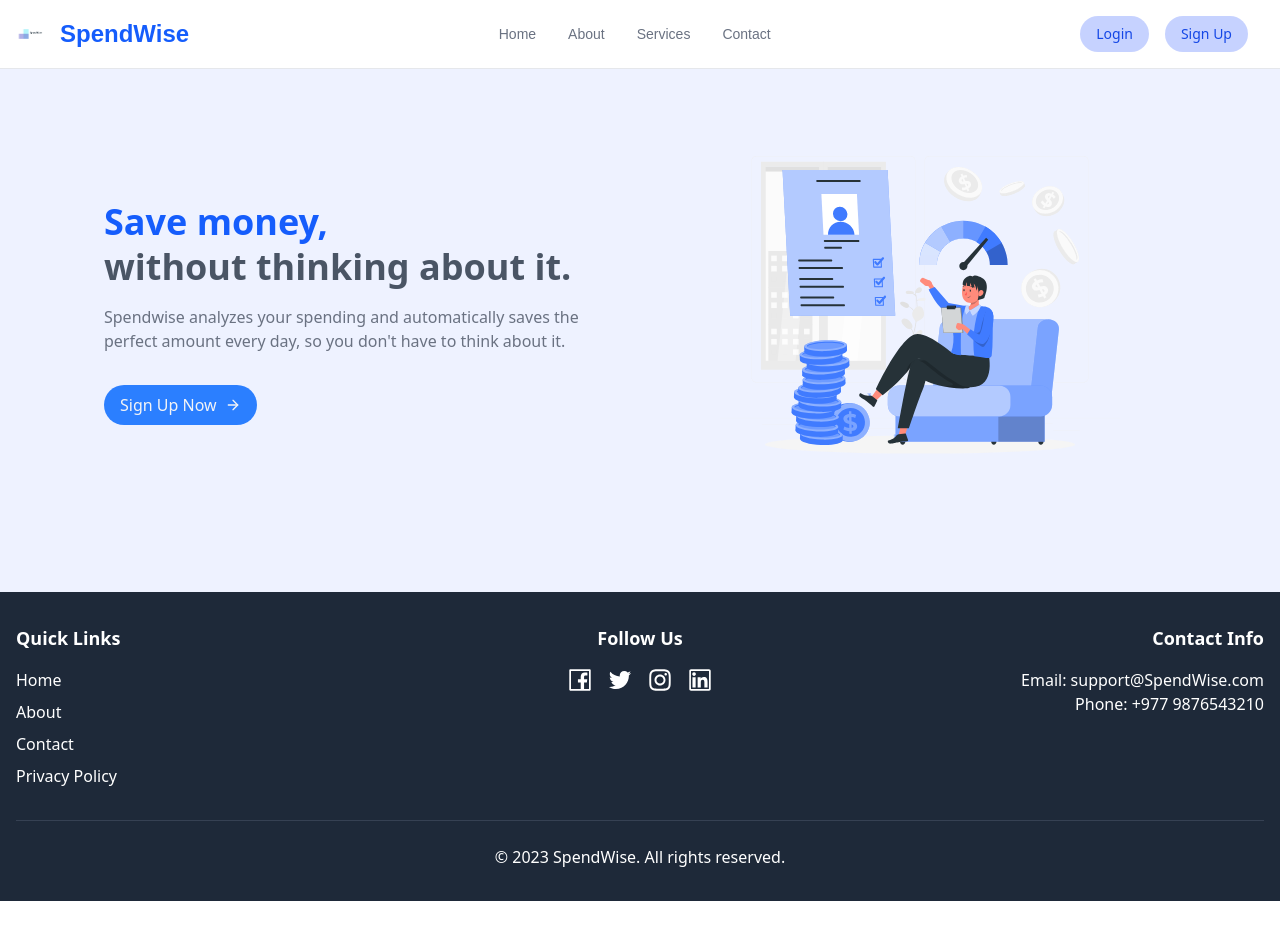
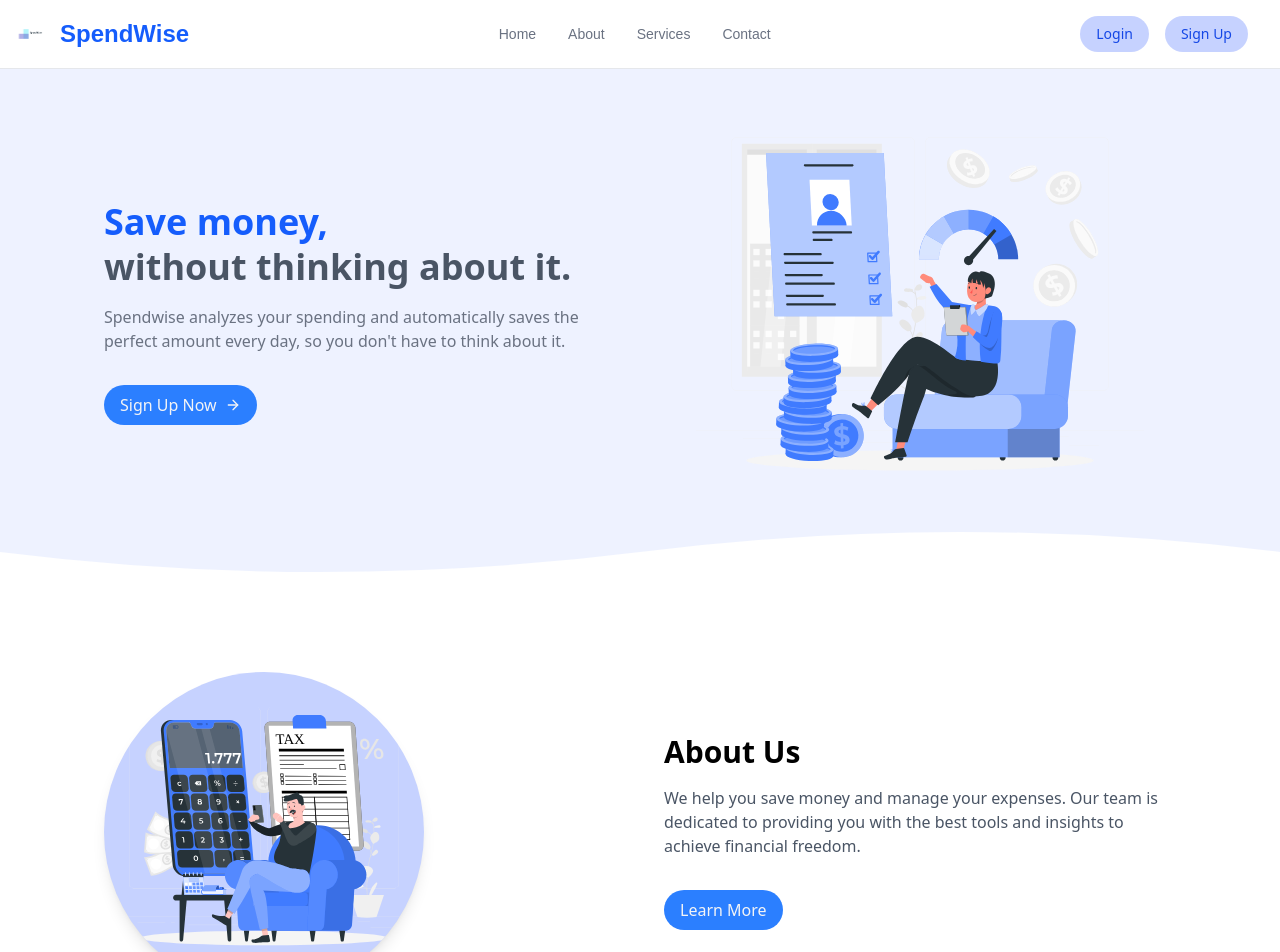
Before and after one commit to SonuThapaMagar/SpendWise, a React (Vite) app: page / in a window 1280 px wide. Shown: the top 952 px of the page. Before the commit the page ends 901 px from the top, so only its background shows below. Built offline with nearby package versions, Linux system fonts and the light colour scheme.

Commit message:
About us section

```diff
--- a/src/content/Content.jsx
+++ b/src/content/Content.jsx
@@ -1,6 +1,7 @@
 import React from "react";
 import { ArrowRight } from "lucide-react";
 import Landing from "../assets/Landing.svg";
+import About from "../assets/about.svg";
 
 const Content = () => {
   return (
@@ -11,7 +12,7 @@ const Content = () => {
           <div className="grid grid-cols-1 md:grid-cols-2 gap-12 items-center mt-8">
             {/* Content */}
             <div className="text-center md:text-left">
-              <h2 className="text-3xl  text-gray-600 md:text-4xl font-bold text-blue mb-4 leading-tight">
+              <h2 className="text-3xl text-gray-600 md:text-4xl font-bold text-blue mb-4 leading-tight">
                 <span className="block text-blue-600">Save money,</span>
                 <span className="block">without thinking about it.</span>
               </h2>
@@ -21,20 +22,65 @@ const Content = () => {
               </p>
               <div className="flex justify-center md:justify-start">
                 <button className="bg-blue-500 text-gray-100 px-4 py-2 rounded-full hover:bg-blue-600 transition duration-300 font-sm flex items-center justify-center">
-                 Sign Up Now <ArrowRight className="ml-2 h-4 w-4" />
+                  Sign Up Now <ArrowRight className="ml-2 h-4 w-4" />
                 </button>
               </div>
             </div>
 
             {/* Image */}
             <div className="flex justify-center">
-              <div className="relative w-full max-w-md h-[400px] rounded-xl overflow-hidden ">
+              <div className="relative w-full max-w-md h-[400px] rounded-xl overflow-hidden">
                 <img
                   src={Landing}
                   alt="Savings Illustration"
-                  className="w-full h-full"
+                  className="w-full h-full object-cover"
                 />
               </div>
+            </div>
+          </div>
+        </div>
+
+        {/* Wave Divider at the Bottom of Hero Section */}
+        <div className="absolute bottom-0 left-0 w-full overflow-hidden leading-[0]">
+          <svg
+            className="relative block w-full h-20"
+            data-name="Layer 1"
+            xmlns="http://www.w3.org/2000/svg"
+            viewBox="0 0 1200 120"
+            preserveAspectRatio="none"
+          >
+            <path
+              d="M0 60 Q 300 120, 600 60 T 1200 60 L 1200 120 L 0 120 Z"
+              className="fill-white"
+            ></path>
+          </svg>
+        </div>
+      </section>
+
+      {/* About Section */}
+      <section id="about" className="py-20  px-20 bg-white">
+        <div className="container mx-auto px-6">
+          <div className="grid grid-cols-1 md:grid-cols-2 gap-12 items-center">
+            {/* Image on the left */}
+            <div className="flex justify-center md:justify-start">
+              <img
+                src={About}
+                alt="About Us"
+                className="rounded-full w-64 h-64 md:w-80 md:h-80 object-cover shadow-lg bg-indigo-200"
+              />
+            </div>
+
+            {/* Content on the right */}
+            <div className="text-center md:text-left">
+              <h2 className="text-3xl font-bold">About Us</h2>
+              <p className="mt-4 text-gray-600 mb-8">
+                We help you save money and manage your expenses. Our team is
+                dedicated to providing you with the best tools and insights to
+                achieve financial freedom.
+              </p>
+              <button className="bg-blue-500 text-gray-100 px-4 py-2 rounded-full hover:bg-blue-600 transition duration-300 font-sm flex items-center justify-center">
+                Learn More
+              </button>
             </div>
           </div>
         </div>
```
Also changed, not shown: src/assets/about.svg (renamed from src/assets/13746496_5334519.svg).
